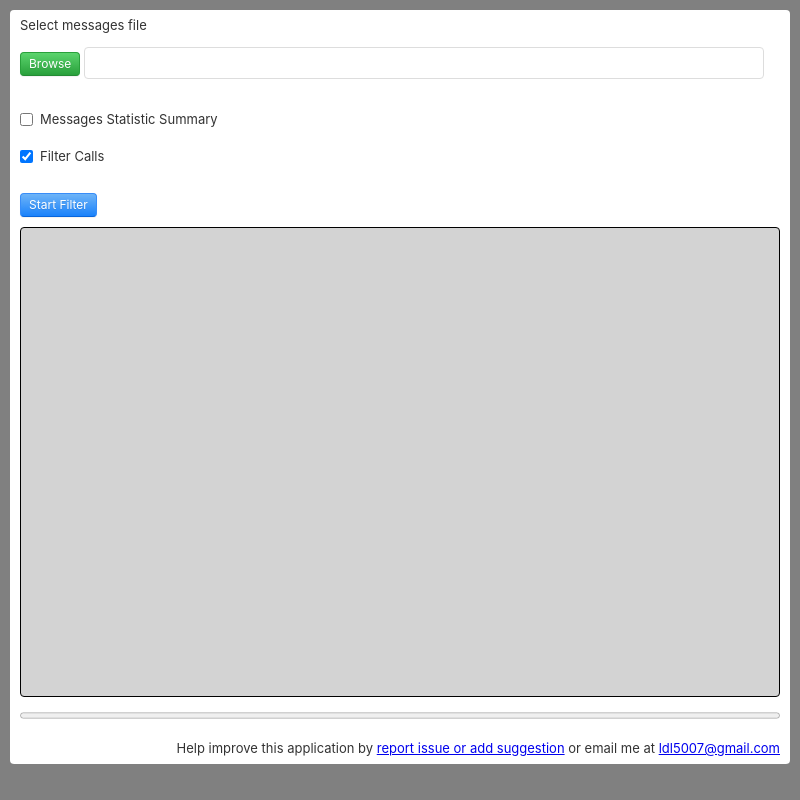
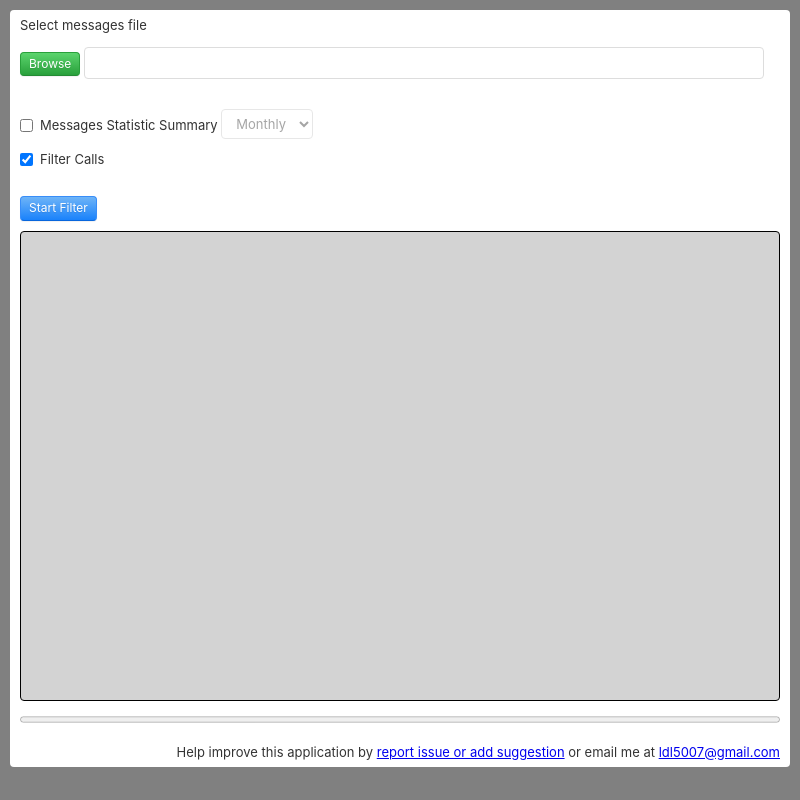
Before and after one commit to ldl5007/FBMFilter, an Electron app: page src/app/base-window/index.html in a window 800 px wide. Drawn offline with nearby package versions, Linux system fonts and the light colour scheme; no server answers.

Commit message:
Add selected for time slot

```diff
--- a/package.json
+++ b/package.json
@@ -2,6 +2,11 @@
   "name": "facebook-messages-filter",
   "version": "0.1.0",
   "main": "build/app/main.js",
+  "repository": {
+    "type": "git",
+    "url": "https://github.com/ldl5007/FBMFilter.git"
+  },
+  "license": "MIT",
   "scripts": {
     "build-app": "electron-packager .",
     "prestart": "gulp build",
--- a/src/app/base-window/index.html
+++ b/src/app/base-window/index.html
@@ -26,9 +26,13 @@
                 </div>
                 <div class="form-control no-border">
                     <div class="checkbox">
-                        <label>
+                        <label class="align-center">
                           <input type="checkbox" id="messages-summary-checkbox"> Messages Statistic Summary
                         </label>
+                        <select class="form-control" id="messages-summary-select" disabled>
+                            <option>Monthly</option>
+                            <option>Weekly</option>
+                        </select>
                     </div>
                     <div class="checkbox">
                         <label>
--- a/src/app/base-window/index.js
+++ b/src/app/base-window/index.js
@@ -17,6 +17,16 @@ $(document).ready(function(){
       messagesSummary: $("#messages-summary-checkbox:checked").val()
     };
     ipcRenderer.send('filter-button', filterData);
+  });
+
+  $('#messages-summary-checkbox').on('click', () => {
+    console.log('message-summary-checkbox clicked');
+
+    if($("#messages-summary-checkbox:checked").val() === "on") {
+      $('#messages-summary-select').attr("disabled", null);
+    } else {
+      $('#messages-summary-select').attr("disabled", "disabled");
+    }
   });
 
   ipcRenderer.on('set-seleted-file', function(event, arg){
--- a/src/app/css/base-window/base-window.css
+++ b/src/app/css/base-window/base-window.css
@@ -21,6 +21,10 @@
 #selected-file {
     border-width: thin;
     width: 85vw
+}
+
+#messages-summary-select {
+    width: fit-content;
 }
 
 #log-area {
@@ -59,3 +63,11 @@
     border-bottom-right-radius: 4px;
     border: none;
 }
+
+.align-center {
+    vertical-align: middle;
+}
+
+[disabled] {
+    color: gray;
+}
```
